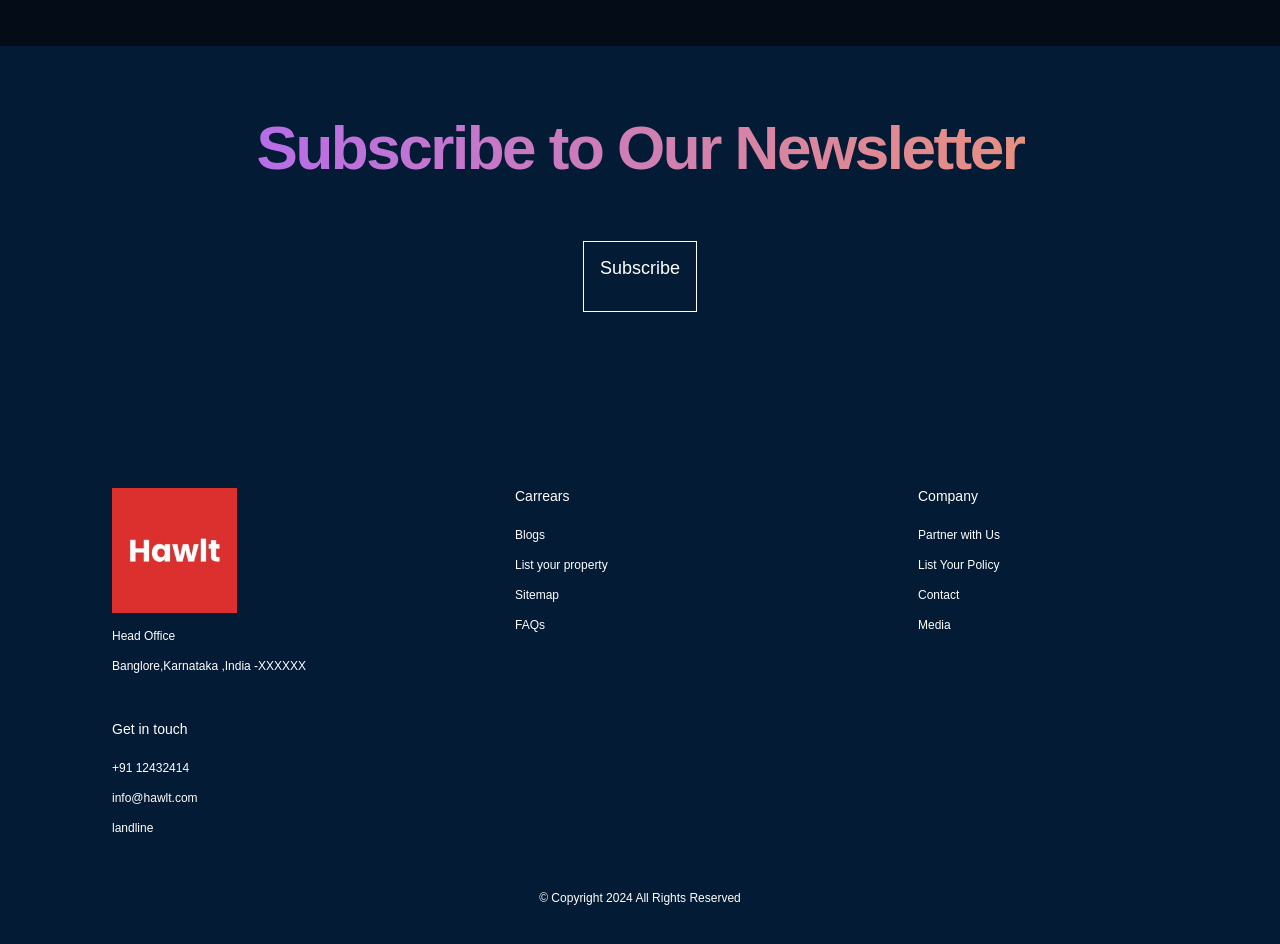
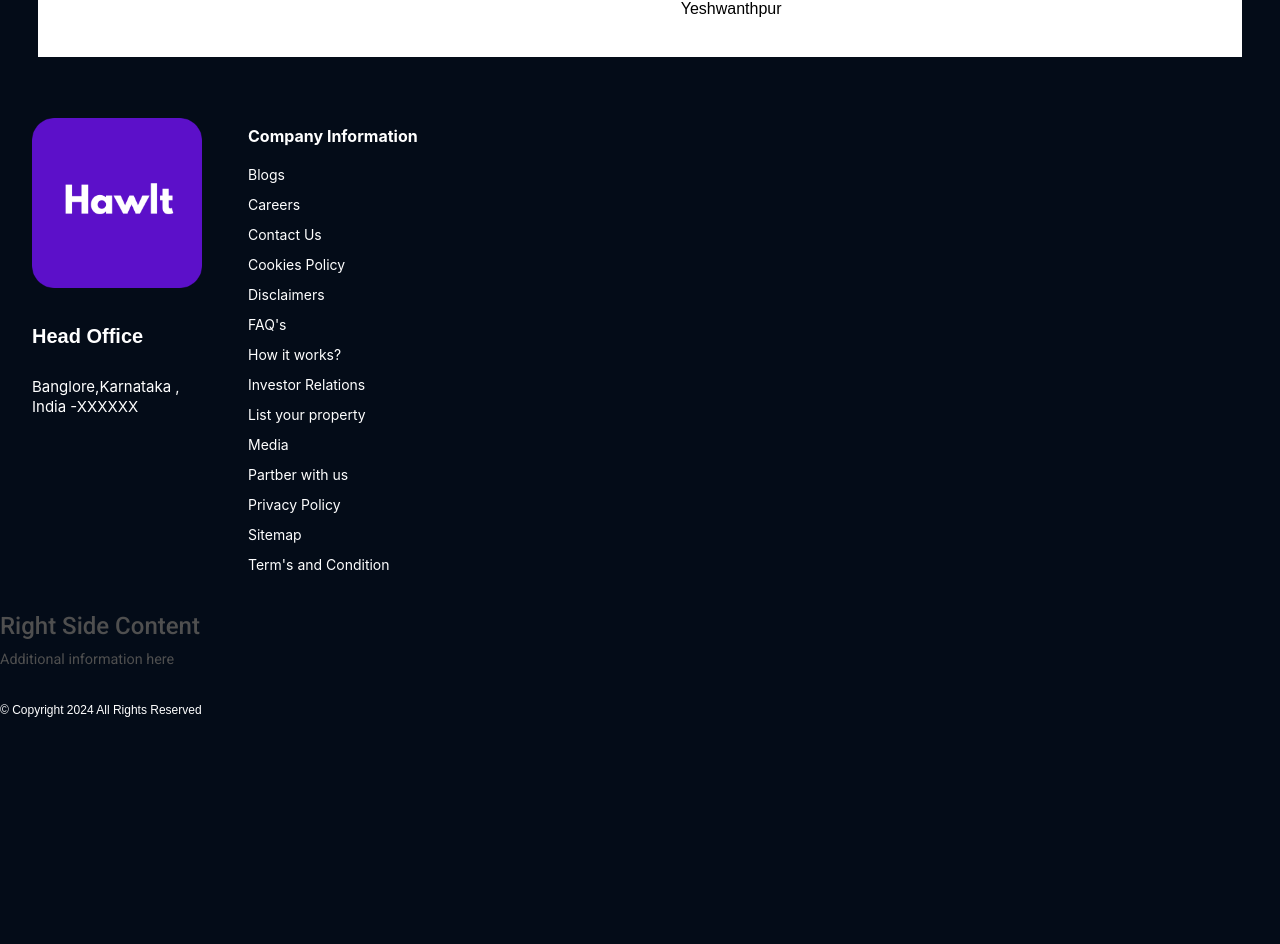
Before and after one commit to Poushik11/hawlt_internship, a React (Create React App) app: page / in a window 1280 px wide. Shown: the part 3060-4004 px from the top of the page. After the commit the page ends 3793 px from the top, so only its background shows below. Built offline with nearby package versions, Linux system fonts and the light colour scheme.

Commit message:
made changes in footer

```diff
--- a/package.json
+++ b/package.json
@@ -17,6 +17,7 @@
     "react-scripts": "5.0.1",
     "react-slick": "^0.30.2",
     "slick-carousel": "^1.8.1",
+    "swiper": "^11.1.4",
     "web-vitals": "^2.1.4"
   },
   "scripts": {
--- a/src/components/Carousel/Carousel.css
+++ b/src/components/Carousel/Carousel.css
@@ -1,9 +1,13 @@
 .carousel-container {
-  max-width: 600px;
+  max-width: 650px;
   margin: auto;
   text-align: center;
   font-family: Arial, sans-serif;
-  margin-bottom: 100px;
+  margin-bottom: 80px; /* Default spacing */
+}
+
+.carousel-container + .carousel-container {
+  margin-top: 50px; /* Additional top margin for the second container */
 }
 
 .carousel-container h2 {
@@ -48,3 +52,7 @@ p {
 .slick-dots li.slick-active button:before {
   color: #333;
 }
+
+.carousel-slide > div {
+  margin: 0 20px;
+}
--- a/src/components/Carousel/Carousel.jsx
+++ b/src/components/Carousel/Carousel.jsx
@@ -1,6 +1,7 @@
 // src/Carousel.js
 import React from "react";
 import Slider from "react-slick";
+
 import "slick-carousel/slick/slick.css";
 import "slick-carousel/slick/slick-theme.css";
 import "./Carousel.css";
@@ -9,7 +10,7 @@ import CategoryTable from "../CategoryTable/CategoryTable";
 const testimonials = [
   {
     id: 1,
-    user: "User",
+    user: "User 1",
     text: "Lorem Ipsum is simply dummy text of the printing and typesetting industry. Lorem Ipsum has been the industry's standard dummy text ever since the 1500s, when an unknown printer took a galley of type and scrambled it to make a type specimen book.",
   },
   {
@@ -22,6 +23,11 @@ const testimonials = [
     user: "User 3",
     text: "Lorem Ipsum is simply dummy text of the printing and typesetting industry. Lorem Ipsum has been the industry's standard dummy text ever since the 1500s, when an unknown printer took a galley of type and scrambled it to make a type specimen book.",
   },
+  {
+    id: 4,
+    user: "User 4",
+    text: "Lorem Ipsum is simply dummy text of the printing and typesetting industry. Lorem Ipsum has been the industry's standard dummy text ever since the 1500s, when an unknown printer took a galley of type and scrambled it to make a type specimen book.",
+  },
 ];
 
 const Carousel = () => {
@@ -29,8 +35,8 @@ const Carousel = () => {
     dots: true,
     infinite: true,
     speed: 500,
-    slidesToShow: 1,
-    slidesToScroll: 1,
+    slidesToShow: 2,
+    slidesToScroll: 2,
   };
 
   return (
--- a/src/components/CategoryTable/CategoryTable.css
+++ b/src/components/CategoryTable/CategoryTable.css
@@ -6,6 +6,8 @@
   margin-bottom: 100px;
   width: 94vw;
   margin: 3vw;
+  background-color: white;
+  color: black;
 }
 
 .category-header {
--- a/src/components/Footer/Footer.jsx
+++ b/src/components/Footer/Footer.jsx
@@ -1,43 +1,48 @@
 import React from "react";
 import "./footer.css";
-import logo from "../../Assets/hawltlogo.jpg";
+import logo from "../../Assets/image.png";
 
 const Footer = () => {
   return (
-    <div className="ft__footer section__padding">
-      <div className="ft__footer-heading">
+    <div className="ft__footer_section__padding">
+      {/* <div className="ft__footer-heading">
         <h1 className="gradient__text">Subscribe to Our Newsletter</h1>
-      </div>
-      <div className="ft__footer-btn">
-        <p>Subscribe</p>
-      </div>
+      </div> */}
+
       <div className="ft__footer-links">
         <div className="ft__footer-links_logo">
           <img className="clogo" src={logo} alt="logo" />
-          <p>Head Office</p>
-          <p>Banglore,Karnataka ,India -XXXXXX</p>
+          <br></br>
+          <h5>Head Office</h5>
+          <br></br>
+          <p>
+            Banglore,Karnataka , <br></br>India -XXXXXX
+          </p>
         </div>
         <div className="ft__footer-links_div">
-          <h4>Carrears</h4>
+          <h4>Company Information</h4>
           <p>Blogs</p>
+          <p>Careers</p>
+          <p>Contact Us</p>
+          <p>Cookies Policy</p>
+          <p>Disclaimers</p>
+          <p>FAQ's</p>
+          <p>How it works?</p>
+          <p>Investor Relations</p>
           <p>List your property</p>
+          <p>Media</p>
+          <p>Partber with us</p>
+          <p>Privacy Policy</p>
           <p>Sitemap</p>
-          <p>FAQs</p>
-        </div>
-        <div className="ft__footer-links_div">
-          <h4>Company</h4>
-          <p>Partner with Us</p>
-          <p>List Your Policy</p>
-          <p>Contact</p>
-          <p>Media</p>
-        </div>
-        <div className="ft__footer-links_div">
-          <h4>Get in touch</h4>
-          <p>+91 12432414</p>
-          <p>info@hawlt.com</p>
-          <p>landline</p>
+          <p>Term's and Condition</p>
         </div>
       </div>
+
+      <div className="ft__footer-right">
+        <h4>Right Side Content</h4>
+        <p>Additional information here</p>
+      </div>
+
       <div className="ft__footer-copyright">
         <p>© Copyright 2024 All Rights Reserved</p>
       </div>
--- a/src/components/Footer/footer.css
+++ b/src/components/Footer/footer.css
@@ -1,9 +1,15 @@
+<link href="https://fonts.googleapis.com/css2?family=Readex+Pro:wght@400;700&display=swap" rel="stylesheet">
+<link href="https://fonts.googleapis.com/css2?family=Inter:wght@400;700&display=swap" rel="stylesheet">
+
+
+
 .ft__footer {
   display: flex;
   flex-direction: column;
   justify-content: center;
   align-items: center;
   background: var(--color-footer);
+  background-color: black;
 }
 
 .ft__footer-heading {
@@ -21,12 +27,12 @@
 }
 .ft__footer-btn {
   display: flex;
-  align-items: center;
-  justify-content: center;
+  align-items: center; /* Correct alignment for items within the flex container */
+  justify-content: flex-end; /* Align items to the right */
   padding: 1rem;
   border: 1px solid #ffffff;
-  text-align: center;
-  margin-bottom: 10rem;
+  text-align: left;
+  margin-bottom: 3rem;
   cursor: pointer;
 }
 
@@ -49,43 +55,61 @@
   text-align: left;
 }
 .ft__footer-links div {
+  margin-top: -10px;
   width: 250px;
-  margin: 1rem;
+  margin: 2rem;
+  text-align: left;
 }
 .ft__footer-links_logo {
+  margin-right: -900px;
+  margin-top: -10px;
   display: flex;
   flex-direction: column;
 }
 .ft__footer-links_logo img {
-  width: 50%;
-  height: 50%;
+  margin-top: -10px;
+  width: 170px;
+  height: auto;
   margin-bottom: 1rem;
 }
 .ft__footer-links_logo p {
-  font-family: var(--font-family);
-  font-size: 12px;
+  font-family: "Inter", var(--font-family); /* Apply 'Inter' font */
+  font-size: 15px;
+  line-height: 20px;
+  color: #ffffff;
+  margin-right: 10px;
+}
+
+.ft__footer-links_logo h5 {
+  font-family: "Readex Pro", var(--font-family); /* Added 'Readex Pro' font */
+  font-size: 20px;
   line-height: 14px;
   color: #ffffff;
+  font-weight: bold;
 }
 .ft__footer-links_div {
   display: flex;
   justify-content: flex-start;
   flex-direction: column;
+  width: 45%;
 }
 .ft__footer-links_div h4 {
-  font-family: var(--font-family);
-  font-size: 14px;
+  font-family: "Inter", var(--font-family); /* Apply 'Inter' font */
+  font-size: 16px;
   line-height: 16px;
   color: #ffffff;
   margin-bottom: 1rem;
+  font-weight: bold;
+  margin-left: -750px;
 }
 .ft__footer-links_div p {
-  font-family: var(--font-family);
-  font-size: 12px;
+  font-family: "Inter", var(--font-family); /* Apply 'Inter' font */
+  font-size: 14px;
   line-height: 14px;
   color: #ffffff;
   margin: 0.5rem 0;
   cursor: pointer;
+  margin-left: -750px;
 }
 .ft__footer-copyright {
   width: 100%;
@@ -97,8 +121,9 @@
   font-size: 12px;
   line-height: 14px;
   color: #ffffff;
+  text-align: left; /* Align text to the left */
+  margin-right: 100px;
 }
-
 @media screen and (max-width: 850px) {
   .ft__footer-heading h1 {
     font-size: 44px;
@@ -117,4 +142,8 @@
     font-size: 14px;
     line-height: 20px;
   }
+  .ft__footer-right {
+    flex: 50;
+    margin-left: 500px; /* Adjust as needed */
+  }
 }
```
Also changed, not shown: src/Assets/image.png (added), 1 other file (tests, documents, lock files or other folders).
